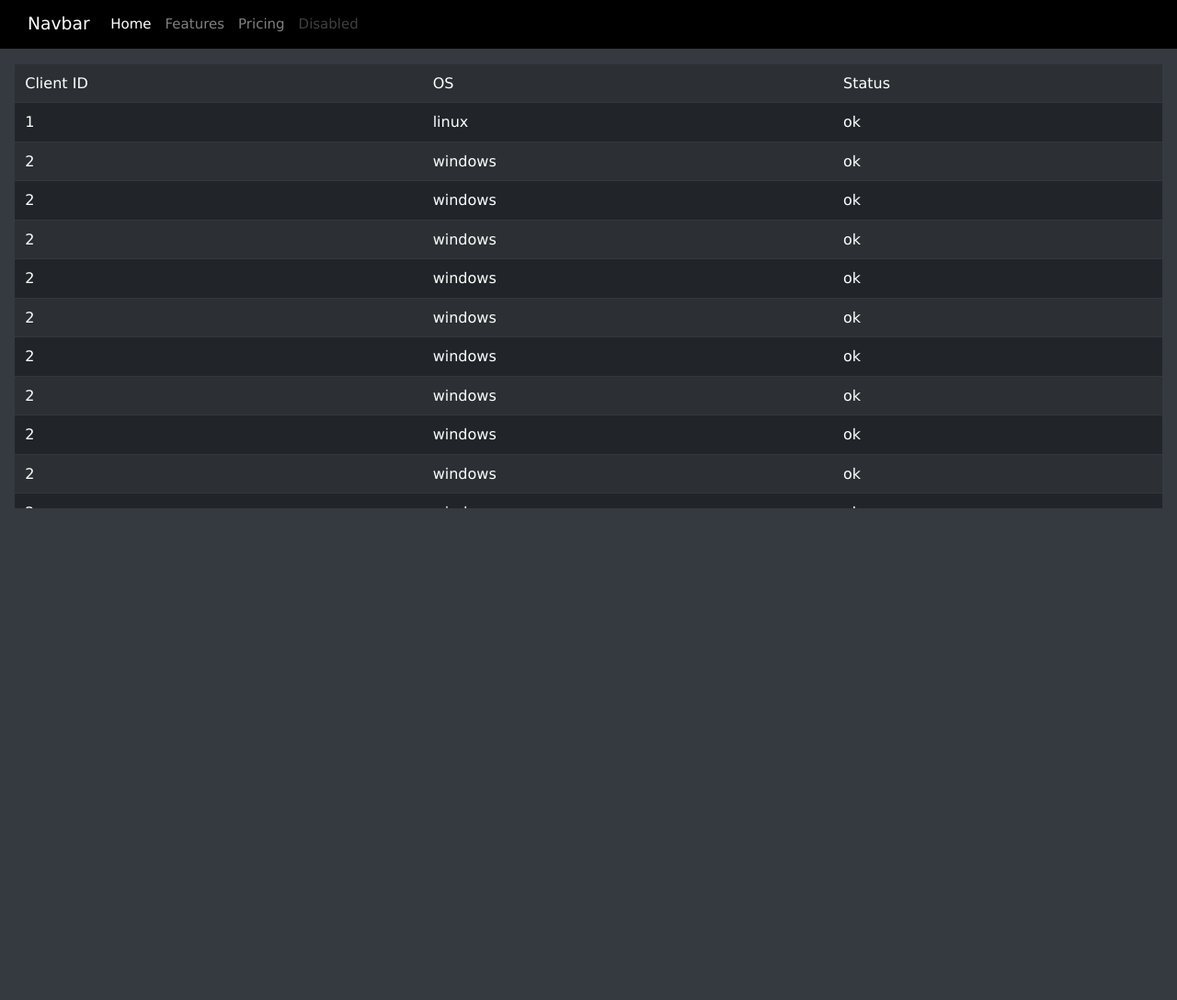
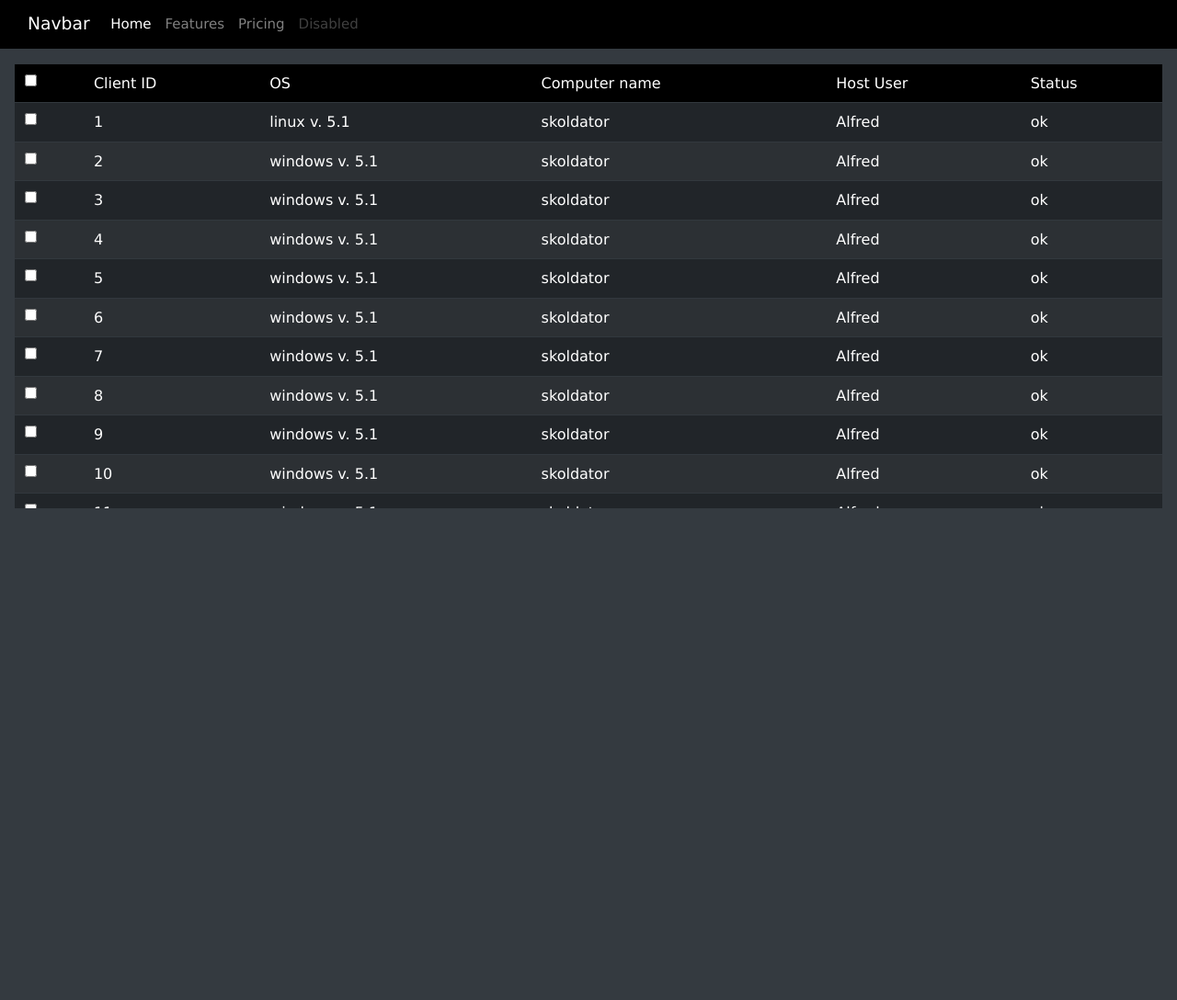
Before and after one commit to ghmo2789/puppet-master, a Django app: page /website/ in a window 1280 px wide. Shown: the top 1088 px of the page at 92% size. Run offline with Django 4.2, Linux system fonts and the light colour scheme; some libraries are stand-ins or nearby versions.

Commit message:
functional checkboxes for client table

```diff
--- a/web-server/django_web_server/website/templates/website/index.html
+++ b/web-server/django_web_server/website/templates/website/index.html
@@ -6,6 +6,8 @@
         <link rel="stylesheet" href="{% static 'w3/w3.css' %}">
     </head>
     <body class="bg-dark text-white">
+
+      <!-- Navbar -->
       <nav class="navbar navbar-dark navbar-expand-lg" style="background-color: black;" >
         <div class="container-fluid">
           <a class="navbar-brand" href="#">Navbar</a>
@@ -30,20 +32,52 @@
           </div>
         </div>
       </nav>
+
+      <!-- Client table -->
       <div class="w3-container table-wrapper-scroll-y w3-padding-16" style="height:500px; overflow: auto">
         <table class="table table-dark table-striped table-hover mb-0">
-            <td>Client ID</td>
-            <td>OS</td>
-            <td>Status</td>
+            <tr style="background-color: black;">
+              <td><input type="checkbox" name="select_all" value="1" id="master_checkbox" onclick="select_all()"></td>
+              <td>Client ID</td>
+              <td>OS</td>
+              <td>Computer name</td>
+              <td>Host User</td>
+              <td>Status</td>
+            </tr>
           {% for i in data%}
             <tr>
+                <td><input type="checkbox" name="select" value="{{i.id}}" id="{{i.id}}"></td>
                 <td>{{i.id}}</td>
-                <td>{{i.os}}</td>
+                <td>{{i.os}} v. {{i.version}}</td>
+                <td>{{i.hostname}}</td>
+                <td>{{i.host_user}}</td>
                 <td>{{i.status}}</td>
             </tr>
-
             {% endfor %}
         </table>
       </div>
+
+
+      <!-- JS for checkbox marking -->
+      <script type="text/javascript">
+
+        // Initialize data for javascript
+        let data = [];
+        {% for i in data %}
+          data.push({{i.id}});
+        {% endfor %}
+
+        function select_all(){
+          if(document.getElementById("master_checkbox").checked) {
+            for(let i = 0; i < data.length; i++) {
+              document.getElementById(data[i]).checked = true;
+            }
+          } else {
+            for(let i = 0; i < data.length; i++) {
+              document.getElementById(data[i]).checked = false;
+            }
+          }
+        }
+      </script>
     </body>
 </html>
--- a/web-server/django_web_server/website/views.py
+++ b/web-server/django_web_server/website/views.py
@@ -3,29 +3,29 @@ from django.http import HttpResponse
 
 
 def index(request):
-    dummyData = [{'id': 1, 'os': 'linux', 'status': 'ok'},
-                 {'id': 2, 'os': 'windows', 'status': 'ok'},
-                 {'id': 2, 'os': 'windows', 'status': 'ok'},
-                 {'id': 2, 'os': 'windows', 'status': 'ok'},
-                 {'id': 2, 'os': 'windows', 'status': 'ok'},
-                 {'id': 2, 'os': 'windows', 'status': 'ok'},
-                 {'id': 2, 'os': 'windows', 'status': 'ok'},
-                 {'id': 2, 'os': 'windows', 'status': 'ok'},
-                 {'id': 2, 'os': 'windows', 'status': 'ok'},
-                 {'id': 2, 'os': 'windows', 'status': 'ok'},
-                 {'id': 2, 'os': 'windows', 'status': 'ok'},
-                 {'id': 2, 'os': 'windows', 'status': 'ok'},
-                 {'id': 2, 'os': 'windows', 'status': 'ok'},
-                 {'id': 2, 'os': 'windows', 'status': 'ok'},
-                 {'id': 2, 'os': 'windows', 'status': 'ok'},
-                 {'id': 2, 'os': 'windows', 'status': 'ok'},
-                 {'id': 2, 'os': 'windows', 'status': 'ok'},
-                 {'id': 2, 'os': 'windows', 'status': 'ok'},
-                 {'id': 2, 'os': 'windows', 'status': 'ok'},
-                 {'id': 2, 'os': 'windows', 'status': 'ok'},
-                 {'id': 2, 'os': 'windows', 'status': 'ok'},
-                 {'id': 2, 'os': 'windows', 'status': 'ok'},
-                 {'id': 2, 'os': 'windows', 'status': 'ok'}]
+    dummyData = [{'id': 1, 'os': 'linux', 'version': '5.1', 'hostname': 'skoldator', 'host_user': 'Alfred', 'status': 'ok'},
+                 {'id': 2, 'os': 'windows', 'version': '5.1', 'hostname': 'skoldator', 'host_user': 'Alfred', 'status': 'ok'},
+                 {'id': 3, 'os': 'windows', 'version': '5.1', 'hostname': 'skoldator', 'host_user': 'Alfred', 'status': 'ok'},
+                 {'id': 4, 'os': 'windows', 'version': '5.1', 'hostname': 'skoldator', 'host_user': 'Alfred', 'status': 'ok'},
+                 {'id': 5, 'os': 'windows', 'version': '5.1', 'hostname': 'skoldator', 'host_user': 'Alfred', 'status': 'ok'},
+                 {'id': 6, 'os': 'windows', 'version': '5.1', 'hostname': 'skoldator', 'host_user': 'Alfred', 'status': 'ok'},
+                 {'id': 7, 'os': 'windows', 'version': '5.1', 'hostname': 'skoldator', 'host_user': 'Alfred', 'status': 'ok'},
+                 {'id': 8, 'os': 'windows', 'version': '5.1', 'hostname': 'skoldator', 'host_user': 'Alfred', 'status': 'ok'},
+                 {'id': 9, 'os': 'windows', 'version': '5.1', 'hostname': 'skoldator', 'host_user': 'Alfred', 'status': 'ok'},
+                 {'id': 10, 'os': 'windows', 'version': '5.1', 'hostname': 'skoldator', 'host_user': 'Alfred', 'status': 'ok'},
+                 {'id': 11, 'os': 'windows', 'version': '5.1', 'hostname': 'skoldator', 'host_user': 'Alfred', 'status': 'ok'},
+                 {'id': 12, 'os': 'windows', 'version': '5.1', 'hostname': 'skoldator', 'host_user': 'Alfred', 'status': 'ok'},
+                 {'id': 13, 'os': 'windows', 'version': '5.1', 'hostname': 'skoldator', 'host_user': 'Alfred', 'status': 'ok'},
+                 {'id': 14, 'os': 'windows', 'version': '5.1', 'hostname': 'skoldator', 'host_user': 'Alfred', 'status': 'ok'},
+                 {'id': 15, 'os': 'windows', 'version': '5.1', 'hostname': 'skoldator', 'host_user': 'Alfred', 'status': 'ok'},
+                 {'id': 16, 'os': 'windows', 'version': '5.1', 'hostname': 'skoldator', 'host_user': 'Alfred', 'status': 'ok'},
+                 {'id': 17, 'os': 'windows', 'version': '5.1', 'hostname': 'skoldator', 'host_user': 'Alfred', 'status': 'ok'},
+                 {'id': 18, 'os': 'windows', 'version': '5.1', 'hostname': 'skoldator', 'host_user': 'Alfred', 'status': 'ok'},
+                 {'id': 19, 'os': 'windows', 'version': '5.1', 'hostname': 'skoldator', 'host_user': 'Alfred', 'status': 'ok'},
+                 {'id': 20, 'os': 'windows', 'version': '5.1', 'hostname': 'skoldator', 'host_user': 'Alfred', 'status': 'ok'},
+                 {'id': 21, 'os': 'windows', 'version': '5.1', 'hostname': 'skoldator', 'host_user': 'Alfred', 'status': 'ok'},
+                 {'id': 22, 'os': 'windows', 'version': '5.1', 'hostname': 'skoldator', 'host_user': 'Alfred', 'status': 'ok'},
+                 {'id': 23, 'os': 'windows', 'version': '5.1', 'hostname': 'skoldator', 'host_user': 'Alfred', 'status': 'ok'}]
 
     context = {'data': dummyData}
     return render(request, 'website/index.html',context)
```
